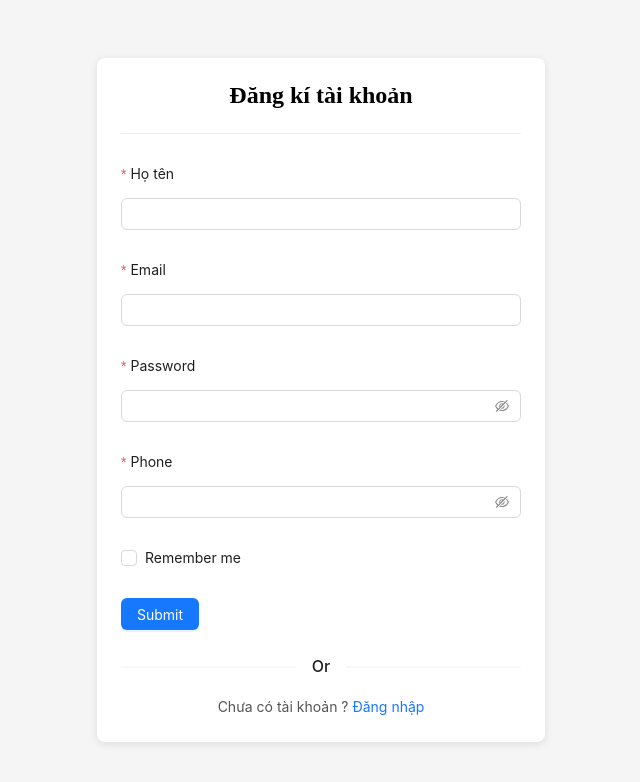
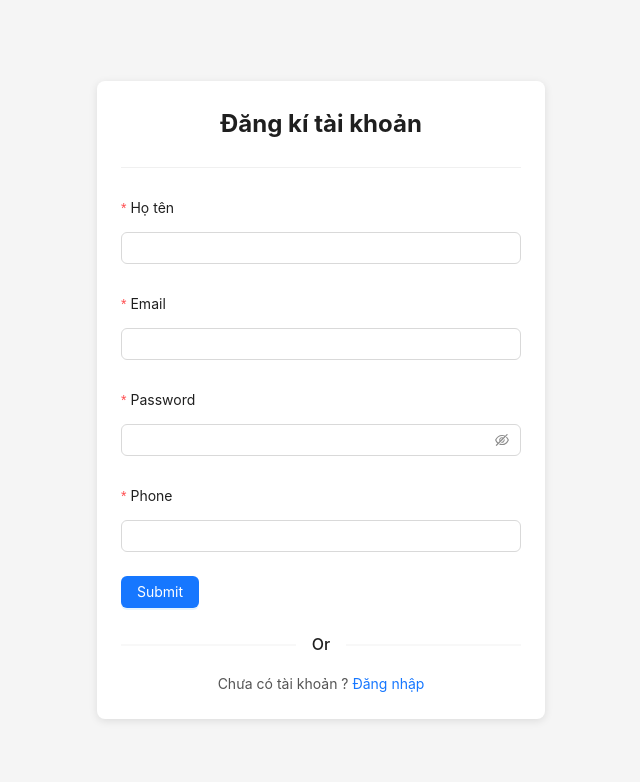
Before and after one commit to ngocminh76/FE02, a React (Vite) app: page /register in a window 1280 px wide. Shown: the top 782 px of the page, without its empty margins (319-959 px from the left). Built offline with nearby package versions, Linux system fonts and the light colour scheme.

Commit message:
video 32

```diff
--- a/src/main.tsx
+++ b/src/main.tsx
@@ -11,6 +11,7 @@ import LoginPage from 'pages/client/auth/login';
 import RegisterPage from 'pages/client/auth/register';
 import 'styles/global.scss'
 import HomePage from 'pages/client/home';
+import { App } from "antd";
 const router = createBrowserRouter([
   {
     path: "/",
@@ -44,6 +45,8 @@ const router = createBrowserRouter([
 
 createRoot(document.getElementById('root')!).render(
   <StrictMode>
-    <RouterProvider router={router} />
+    <App>
+      <RouterProvider router={router} />
+    </App>
   </StrictMode>,
 )
--- a/src/pages/client/auth/register.tsx
+++ b/src/pages/client/auth/register.tsx
@@ -1,27 +1,36 @@
 import React, { useState } from 'react';
 import type { FormProps } from 'antd';
-import { Button, Checkbox, Divider, Form, Input } from 'antd';
+import { Button, Checkbox, Divider, Form, Input, App } from 'antd';
 import './register.scss'
-import { loginAPI } from '@/services/api';
+import { loginAPI, registerAPI } from '@/services/api';
+import { useNavigate } from 'react-router-dom';
 
 type FieldType = {
-    username?: string;
-    email?: string;
-    password?: string;
-    phone?: string;
+    email: string;
+    fullName: string;
+    password: string;
+    phone: string;
 };
 
 
 
 const RegisterPage = () => {
 
-    const [isSubmit, setIsSubmit] = useState(false)
-
+    const [isSubmit, setIsSubmit] = useState(false);
+    const { message } = App.useApp();
+    const navigate = useNavigate();
     const onFinish: FormProps<FieldType>['onFinish'] = async (values) => {
-        console.log('Success:', values);
-
-        const res = await loginAPI("admin@gmail.com", "123456")
-        console.log(">>>>Check res :", res)
+        setIsSubmit(true);
+        const { email, fullName, password, phone } = values
+        const res = await registerAPI(fullName, email, password, phone);
+        console.log(res.statusCode)
+        if (res.data) {
+            message.success("Đăng kí user thành công");
+            navigate("/login")
+        } else {
+            message.error(res.message)
+        }
+        setIsSubmit(false)
     };
     console.log("Check<<>>", import.meta.env.VITE_BACKEND_URL)
 
@@ -45,7 +54,7 @@ const RegisterPage = () => {
                             <Form.Item<FieldType>
                                 labelCol={{ span: 24 }}
                                 label="Họ tên"
-                                name="username"
+                                name="fullName"
                                 rules={[{ required: true, message: 'Please input your username!' }]}
                             >
                                 <Input />
@@ -77,12 +86,12 @@ const RegisterPage = () => {
                                 name="phone" labelCol={{ span: 24 }}
                                 rules={[{ required: true, message: 'Please input your phone!' }]}
                             >
-                                <Input.Password />
+                                <Input />
                             </Form.Item>
 
-                            <Form.Item<FieldType> name="phone" valuePropName="checked" label={null}>
+                            {/* <Form.Item<FieldType> name="phone" valuePropName="checked" label={null}>
                                 <Checkbox>Remember me</Checkbox>
-                            </Form.Item>
+                            </Form.Item> */}
 
                             <Form.Item >
                                 <Button type="primary" htmlType="submit" loading={isSubmit}>
--- a/src/services/api.ts
+++ b/src/services/api.ts
@@ -1,5 +1,10 @@
 import axios from 'services/axios.customize'
 export const loginAPI = (username: string, password: string) => {
     const urlBacked = "/api/v1/auth/login"
-    return axios.post(urlBacked, { username, password })
+    return axios.post<IBackendRes<ILogin>>(urlBacked, { username, password })
 }
+
+export const registerAPI = (fullName: string, email: string, password: string, phone: string) => {
+    const urlBacked = "/api/v1/user/register"
+    return axios.post<IBackendRes<IRegister>>(urlBacked, { fullName, email, password, phone })
+}
--- a/src/services/axios.customize.ts
+++ b/src/services/axios.customize.ts
@@ -17,10 +17,15 @@ instance.interceptors.request.use(function (config) {
 instance.interceptors.response.use(function (response) {
     // Any status code that lie within the range of 2xx cause this function to trigger
     // Do something with response data
+    if (response && response.data)
+        return response.data;
     return response;
 }, function (error) {
     // Any status codes that falls outside the range of 2xx cause this function to trigger
     // Do something with response error
+    if (error && error.response && error.response.data) {
+        return error.response.data;
+    }
     return Promise.reject(error);
 });
 
--- a/src/types/global.d.ts
+++ b/src/types/global.d.ts
@@ -18,4 +18,21 @@ declare global {
         results: T[]
     }
 
+    interface ILogin {
+        access_token: string;
+        user: {
+            email: string;
+            phone: string;
+            fullName: string;
+            role: string;
+            avatar: string;
+            id: string;
+        }
+    }
+
+    interface IRegister {
+        _id: string;
+        email: string;
+        fullName: string;
+    }
 }
```
